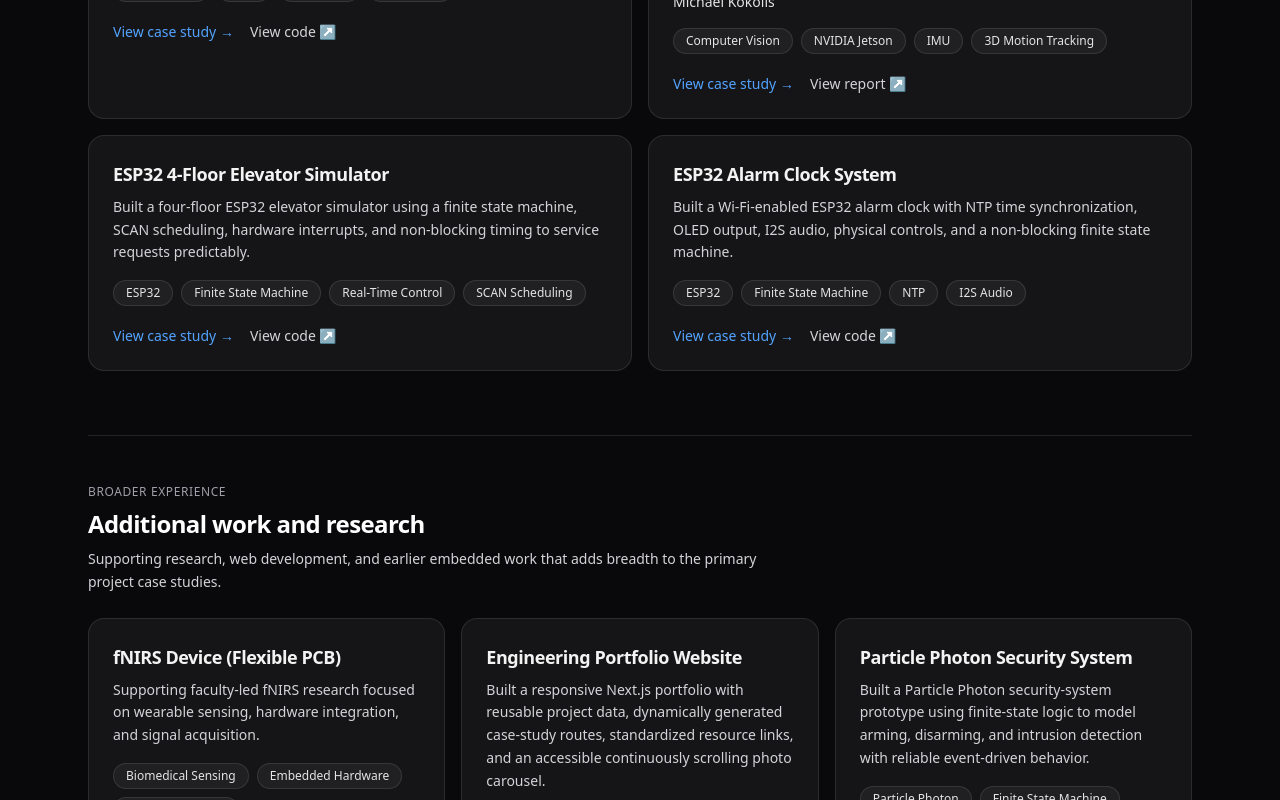
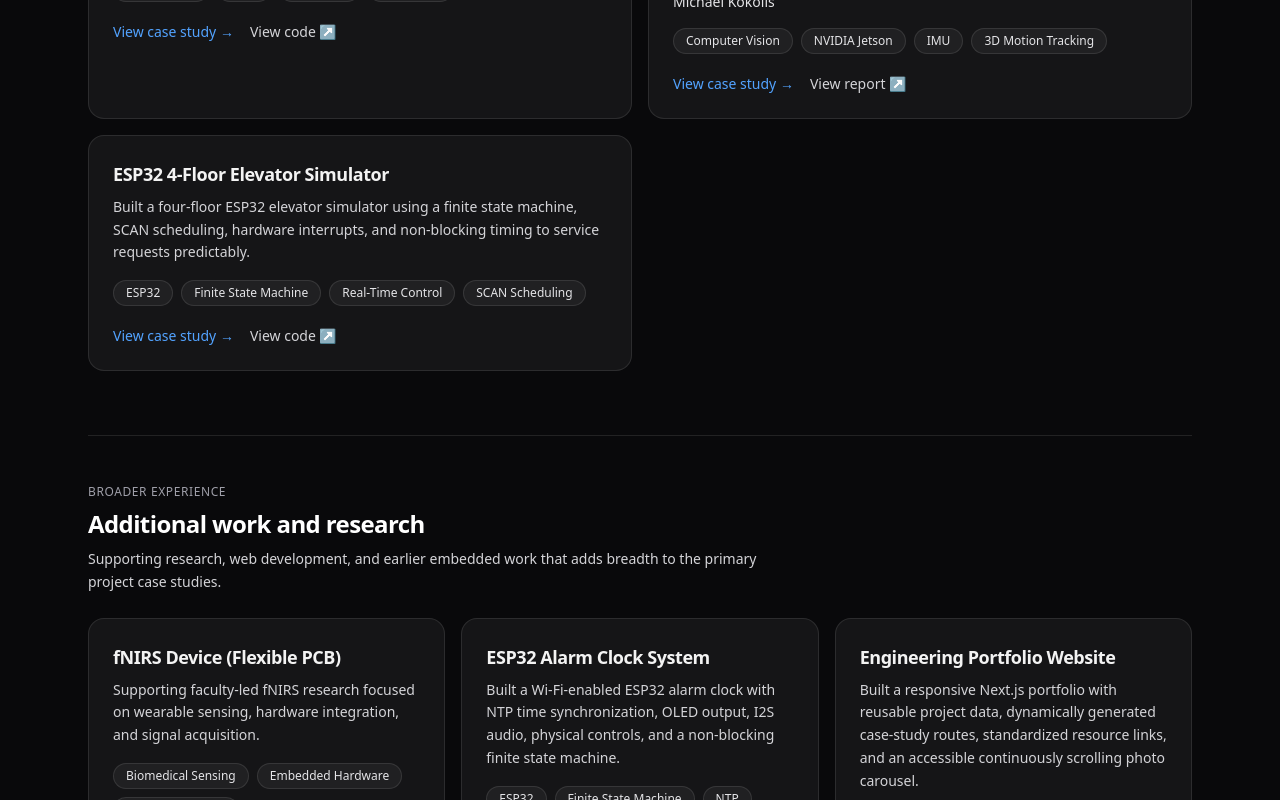
Before and after one commit to aprescod12/aprescod-portfolio-website, a Next.js app: page /projects in a window 1280 px wide. Shown: the part 980-1780 px from the top of the page. Built offline with nearby package versions, Linux system fonts and the light colour scheme.

Commit message:
Promote AFA platform to core projects

```diff
--- a/src/app/projects/page.tsx
+++ b/src/app/projects/page.tsx
@@ -7,10 +7,10 @@ import ProjectCard from "@/components/ProjectCard";
 import { getProjectLinkLabel, projects } from "@/lib/projects";
 
 const selectedProjectTitles = [
+  "AFA Event Staffing & Shift Management Platform",
   "Track & Field Training App",
   "Baseball Bat Tracking System (Jetson + Multi-Camera)",
   "ESP32 4-Floor Elevator Simulator",
-  "ESP32 Alarm Clock System",
 ];
 
 export default function ProjectsPage() {
```
